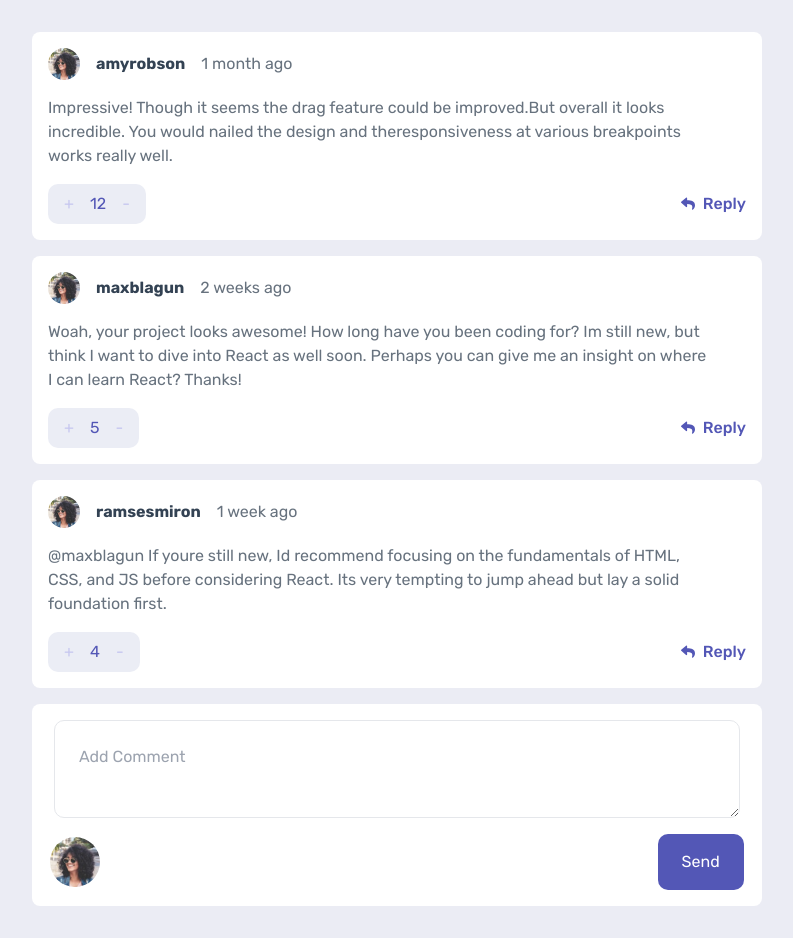
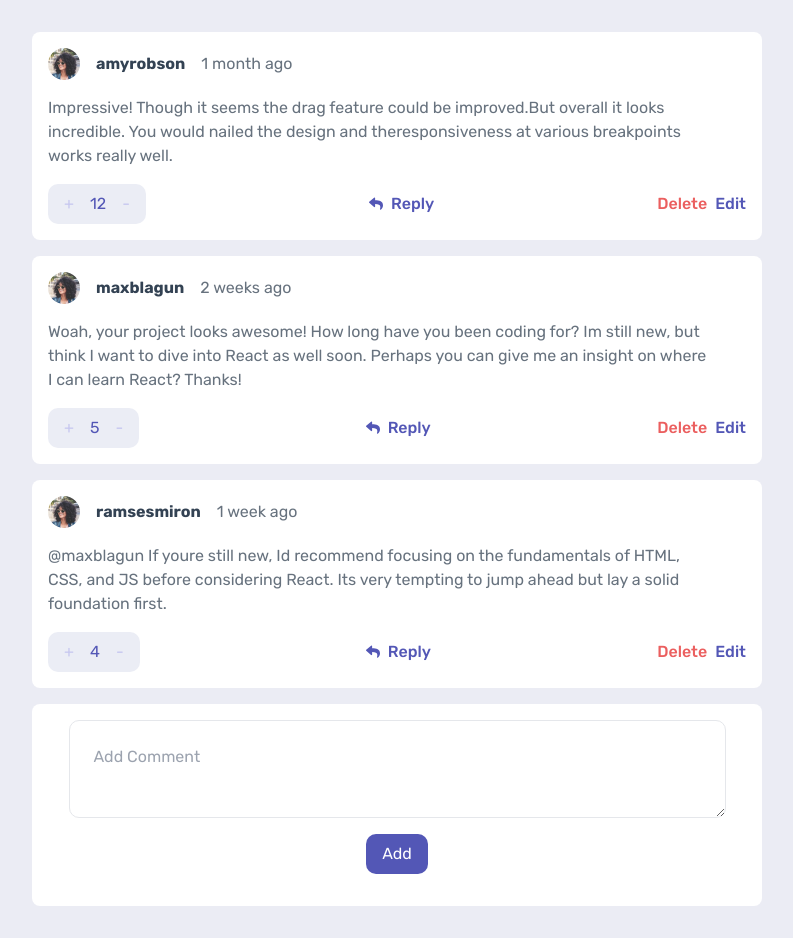
Before and after one commit to Bachidze/InteractiveCommentsApp, a Next.js app: page / in a window 1280 px wide. Shown: the whole page, without its empty margins (243-1036 px from the left). Built offline with nearby package versions, Linux system fonts and the light colour scheme.

Commit message:
Feat(Add):Upvote,DownVote,ChageDelete & Update func

```diff
--- a/app/components/organisms/Card.tsx
+++ b/app/components/organisms/Card.tsx
@@ -1,6 +1,6 @@
-"use client";
+"use client"
+import React, { FormEvent, useState } from "react";
 import Image from "next/image";
-import React, { FormEvent, useState } from "react";
 import CurlyGirl from "../../../public/assets/CurlyOval.svg";
 import ReplyImg from "../../../public/assets/purpleReplyIcon.svg";
 import cardData from "../../../json/cardData.json";
@@ -11,33 +11,42 @@ interface cardInterFace {
   ParaGraph: string;
   name: string;
   image: string;
+  IncreaseNumber: number;
+  hasUpvoted: boolean;
+  hasDownvoted: boolean;
 }
 
 export default function Card() {
   const [textarea, setTextArea] = useState("");
-  const [card, setCard] = useState<cardInterFace[]>([]);
+  const [card, setCard] = useState<cardInterFace[]>(cardData);
   const [editCardId, setEditCardId] = useState<number | null>(null);
   const GirlImage = "/assets/CurlyOval.svg";
 
+  // Add new card
   const handleSubmit = (e: FormEvent<HTMLFormElement>) => {
     e.preventDefault();
     if (textarea.trim()) {
       const newCardObj = {
-        id: card.length + 1,
+        id: card.length + 1, // Or use a better unique ID generator
         Date: new Date().toLocaleDateString(),
         ParaGraph: textarea,
         name: "New User",
         image: GirlImage,
+        IncreaseNumber: 0,
+        hasUpvoted: false,
+        hasDownvoted: false,
       };
       setCard((prev) => [...prev, newCardObj]);
+      setTextArea(""); // Clear the textarea after adding
     }
-    setTextArea("")
   };
 
+  // Delete card
   const handleDelete = (id: number) => {
-    setCard((prev) => prev.filter((el) => el.id !== Number(id)));
+    setCard((prev) => prev.filter((el) => el.id !== id));
   };
 
+  // Edit card
   const handleUpdate = (id: number) => {
     setEditCardId(id);
     const cardToEdit = card.find((el) => el.id === id);
@@ -45,11 +54,65 @@ export default function Card() {
   };
 
   const saveUpdate = (id: number) => {
+    if (textarea.trim()) {
       setCard((prev) =>
         prev.map((el) => (el.id === id ? { ...el, ParaGraph: textarea } : el))
       );
-    setEditCardId(null);
-    setTextArea("");
+    }
+    setEditCardId(null); // Exit edit mode
+    setTextArea(""); // Clear the textarea after saving
+  };
+
+  // Handle upvote
+  const handleUpvote = (id: number) => {
+    setCard((prev) =>
+      prev.map((el) => {
+        if (el.id === id) {
+          if (el.hasDownvoted) {
+            return {
+              ...el,
+              IncreaseNumber: el.IncreaseNumber + 1,
+              hasUpvoted: true,
+              hasDownvoted: false,
+            };
+          }
+          if (!el.hasUpvoted) {
+            return {
+              ...el,
+              IncreaseNumber: el.IncreaseNumber + 1,
+              hasUpvoted: true,
+            };
+          }
+        }
+        return el;
+      })
+    );
+  };
+
+  // Handle downvote
+  const handleDownvote = (id: number) => {
+    setCard((prev) =>
+      prev.map((el) => {
+        if (el.id === id) {
+          if (el.hasUpvoted) {
+            return {
+              ...el,
+              IncreaseNumber: el.IncreaseNumber - 1,
+              hasUpvoted: false,
+              hasDownvoted: true,
+            };
+          }
+          if (!el.hasDownvoted) {
+            return {
+              ...el,
+              IncreaseNumber: el.IncreaseNumber - 1,
+              hasDownvoted: true,
+            };
+          }
+        }
+        return el;
+      })
+    );
   };
 
   const handleKeyDown = (e: React.KeyboardEvent<HTMLTextAreaElement>) => {
@@ -61,7 +124,7 @@ export default function Card() {
 
   return (
     <section className="flex flex-col gap-4">
-      {cardData.map((el) => (
+      {card.map((el) => (
         <div key={el.id} className="bg-white rounded-lg">
           <div className="flex py-4 mx-4 flex-col">
             <div className="flex gap-4 items-center">
@@ -84,13 +147,21 @@ export default function Card() {
 
             <div className="flex justify-between items-center">
               <div className="bg-[#ebedf5] flex gap-4 px-4 py-[10px] rounded-[10px]">
-                <button className="text-[#C5C6EF] text-[16px] leading-5 cursor-pointer">
+                <button
+                  className="text-[#C5C6EF] text-[16px] leading-5 cursor-pointer"
+                  onClick={() => handleUpvote(el.id)}
+                  disabled={el.hasUpvoted}
+                >
                   +
                 </button>
                 <h3 className="text-[16px] text-[#5357B6] leading-5">
                   {el.IncreaseNumber}
                 </h3>
-                <button className="text-[#C5C6EF] text-[16px] leading-5 cursor-pointer">
+                <button
+                  className="text-[#C5C6EF] text-[16px] leading-5 cursor-pointer"
+                  onClick={() => handleDownvote(el.id)}
+                  disabled={el.hasDownvoted}
+                >
                   -
                 </button>
               </div>
@@ -105,12 +176,54 @@ export default function Card() {
                   Reply
                 </button>
               </div>
+
+              <div className="flex items-center gap-2">
+                <button
+                  onClick={() => handleDelete(el.id)}
+                  className="text-[#eb5f5f] text-[16px] leading-6 font-medium"
+                >
+                  Delete
+                </button>
+                <button
+                  onClick={() => handleUpdate(el.id)}
+                  className="text-[#5357B6] text-[16px] leading-6 font-medium"
+                >
+                  Edit
+                </button>
+              </div>
             </div>
           </div>
         </div>
       ))}
 
-      {editCardId && (
+      {/* Only show the Add Comment form when not editing */}
+      {!editCardId && (
+        <form onSubmit={handleSubmit}>
+          <div className="bg-white rounded-lg pb-4">
+            <div className="flex justify-center">
+              <textarea
+                name="comment"
+                placeholder="Add Comment"
+                value={textarea}
+                onKeyDown={handleKeyDown}
+                onChange={(e) => setTextArea(e.target.value)}
+                className="w-[90%] p-6 m-4 rounded-[10px] outline-none border"
+              />
+            </div>
+            <div className="flex justify-center gap-4 mb-4">
+              <button
+                type="submit"
+                className="bg-[#5357B6] text-white py-2 px-4 rounded-[10px]"
+              >
+                Add
+              </button>
+            </div>
+          </div>
+        </form>
+      )}
+
+      {/* Only show the Update form when in edit mode and textarea is not empty */}
+      {editCardId && textarea && (
         <div className="bg-white p-4 rounded-lg">
           <textarea
             value={textarea}
@@ -133,66 +246,6 @@ export default function Card() {
           </div>
         </div>
       )}
-
-      {card.map((el) => (
-        <div
-          key={el.id}
-          className="bg-white flex justify-between py-4 rounded-lg"
-        >
-          <div className="w-[94%] m-auto flex flex-col">
-            <div className="flex items-center gap-3">
-              <Image src={el.image} alt="GirlImage" width={40} height={40} />
-              <h2>Giorgi Bachidze</h2>
-              <h3>{el.Date}</h3>
-            </div>
-            <div>
-              <div className="py-8">
-                <h1>{el.ParaGraph}</h1>
-              </div>
-              <div className="flex gap-3">
-                <div className="bg-[#eb5f5f] py-2 px-3 rounded-xl inline-block">
-                  <button onClick={() => handleDelete(el.id)}>Delete</button>
-                </div>
-                <div className="bg-[#8a82f2] py-2 px-3 rounded-xl inline-block">
-                  <button onClick={() => handleUpdate(el.id)}>Update</button>
-                </div>
-              </div>
-            </div>
-          </div>
-        </div>
-      ))}
-
-      <form onSubmit={handleSubmit}>
-        <div className="bg-white rounded-lg pb-4">
-          <div className="flex justify-center">
-            <textarea
-              name="comment"
-              placeholder="Add Comment"
-              value={textarea}
-              onKeyDown={handleKeyDown}
-              onChange={(e) => setTextArea(e.target.value)}
-              className="w-[94%] p-6 m-4 rounded-[10px] outline-none border"
-            />
-          </div>
-          <div className="flex items-center justify-between w-[95%] m-auto">
-            <div>
-              <Image
-                className="w-[50px] h-[50px]"
-                alt="mainAvatar"
-                src={CurlyGirl}
-              />
-            </div>
-            <div>
-              <button
-                type="submit"
-                className="bg-[#5357B6] py-4 px-6 rounded-[10px] text-white"
-              >
-                Send
-              </button>
-            </div>
-          </div>
-        </div>
-      </form>
     </section>
   );
 }
--- a/json/cardData.json
+++ b/json/cardData.json
@@ -6,7 +6,9 @@
         "Date":"1 month ago",
         "ParaGraph":"Impressive! Though it seems the drag feature could be improved.But overall it looks incredible. You would nailed the design and theresponsiveness at various breakpoints works really well.",
         "IncreaseNumber":12,
-        "replyText":"Reply"
+        "replyText":"Reply",
+        "hasUpvoted":false,
+        "hasDownvoted":false
     },
     {
         "id":2,
@@ -15,7 +17,9 @@
         "Date":"2 weeks ago",
         "ParaGraph":"Woah, your project looks awesome! How long have you been coding for? Im still new, but think I want to dive into React as well soon. Perhaps you can give me an insight on where I can learn React? Thanks!",
         "IncreaseNumber":5,
-        "replyText":"Reply"
+        "replyText":"Reply",
+        "hasUpvoted":false,
+        "hasDownvoted":false
     },
     {
         "id":3,
@@ -24,6 +28,8 @@
         "Date":"1 week ago",
         "ParaGraph":"@maxblagun If youre still new, Id recommend focusing on the fundamentals of HTML, CSS, and JS before considering React. Its very tempting to jump ahead but lay a solid foundation first.",
         "IncreaseNumber":4,
-        "replyText":"Reply"
+        "replyText":"Reply",
+        "hasUpvoted":false,
+        "hasDownvoted":false
     }
 ]
```
Lines whose indentation alone changed are shown as unchanged.
